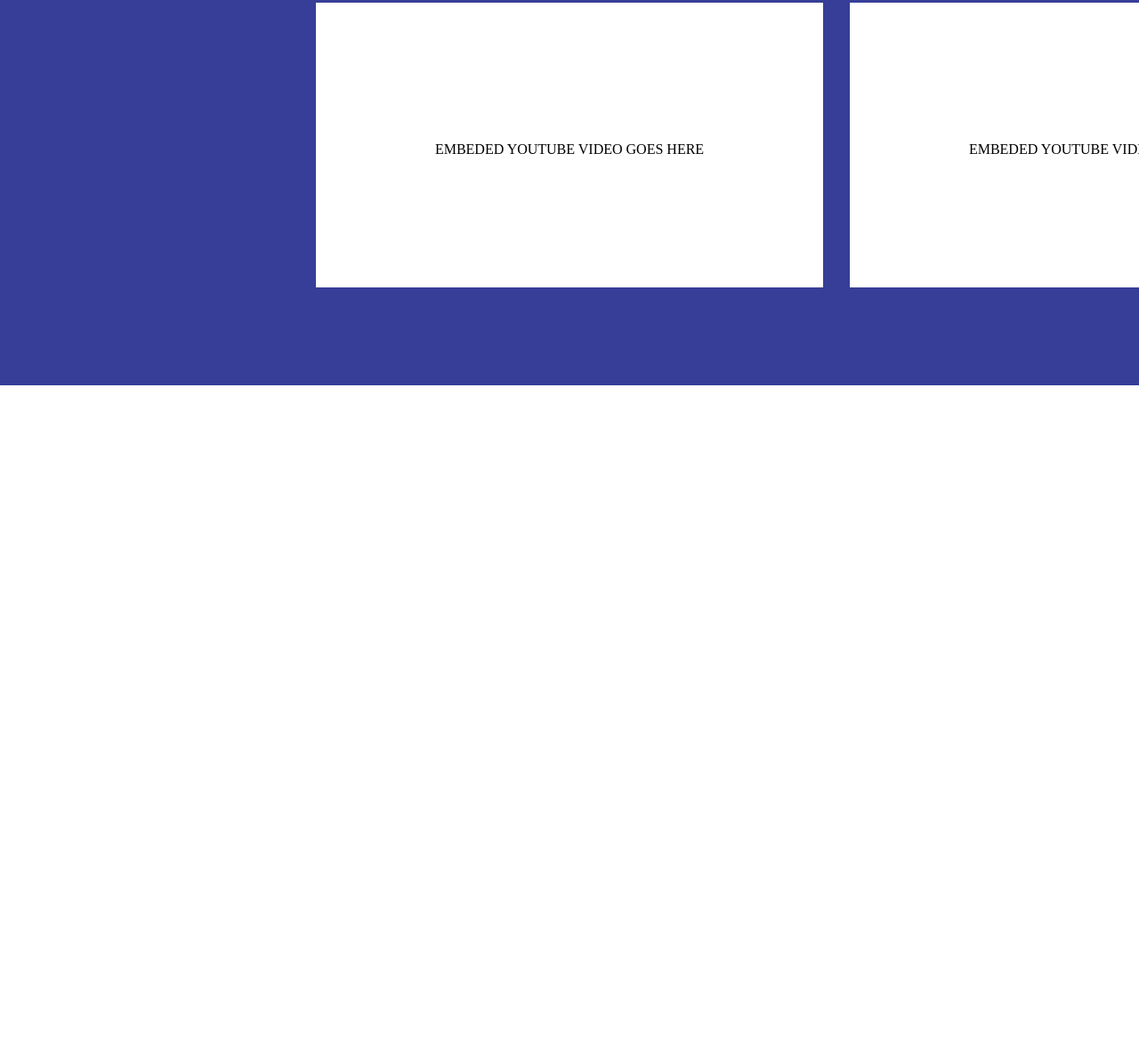
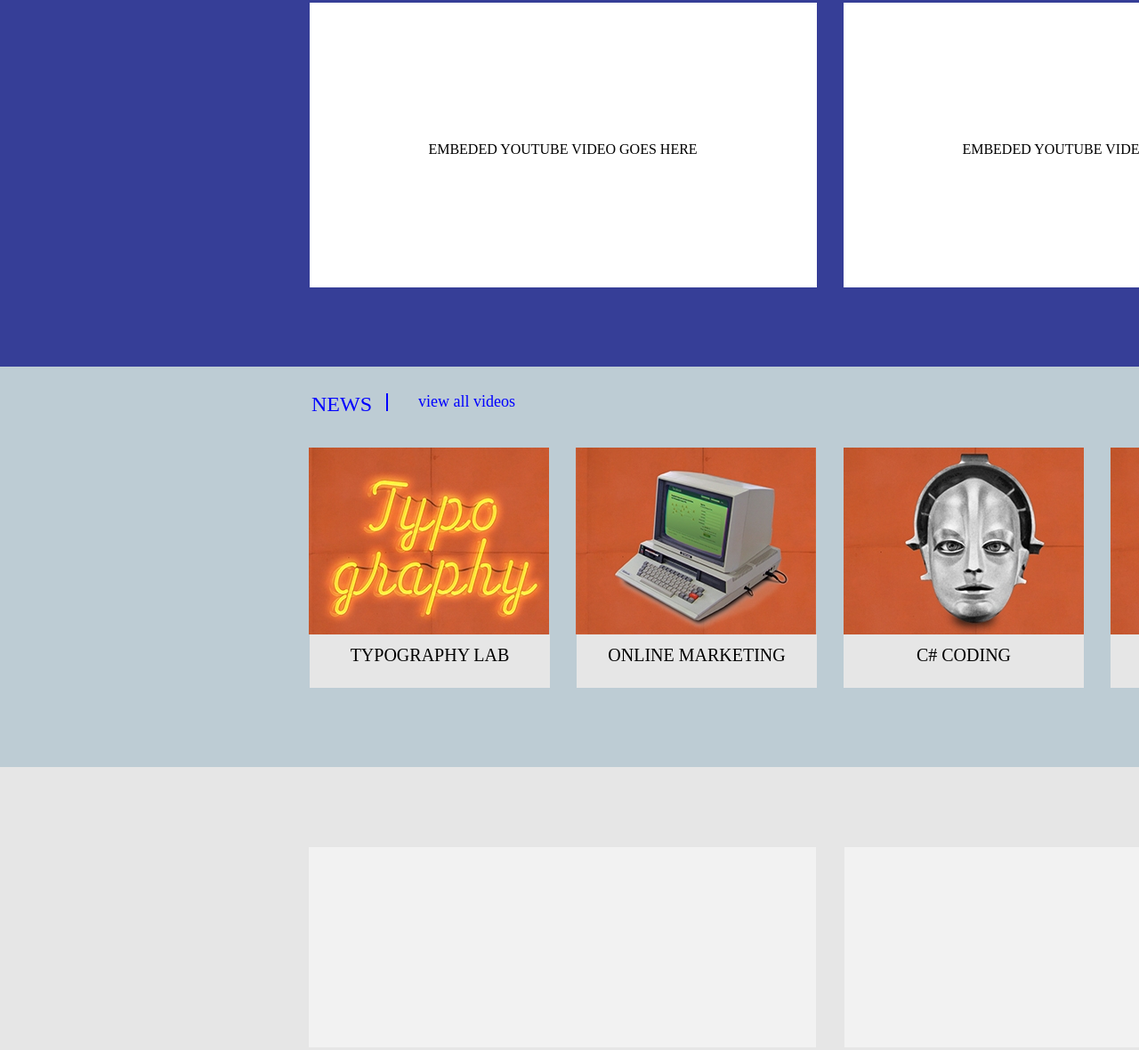
Before and after one commit to Giorgi-Dzamanashvili/lesson8, a plain HTML site: page index.html in a window 1280 px wide. Shown: the part 710-1890 px from the top of the page at 89% size. Before the commit the page ends 1143 px from the top, so only its background shows below. Drawn offline with Linux system fonts and the light colour scheme.

Commit message:
add last box

```diff
--- a/css/style.css
+++ b/css/style.css
@@ -27,7 +27,7 @@
 /*pirveli section*/
 .section {
 	margin-top: 20px;
-	width: 1880px;
+	width: 1865px;
 	height: 520px;
 	background-color: #E6E6E6;
 }
@@ -56,8 +56,8 @@
 	position: relative;
 	display: flex;
 	justify-content: space-between;
-	width: 1880px;
-	height: 520px;
+	width: 1865px;
+	height: 499.33px;
 	background-color: #363E97;
 }
 .yuti{
@@ -99,3 +99,82 @@
 	color: white;
 	font-size: 18px;
 }
+/*mesame section*/
+.section3{
+	position: relative;
+	width: 1865px;
+	height: 450px;
+	background-color: #BDCCD4;
+	padding-top: 90.2px;
+}
+.suratebi{
+	display: flex;
+	justify-content: space-between;
+	width: 1172px;
+	height: 210px;
+	margin: 0 auto;
+}
+.divebi{
+	display: flex;
+	justify-content: space-between;
+	width: 1170px;
+	height: 60px;
+	margin-left: 348px;
+}
+.divi1{
+	width: 270px;
+	height: 60px;
+	background-color: #E6E6E6;
+	font-size: 20px;
+}
+.text1{
+	text-align: center;
+	margin-top: 13.7px;
+}
+.satauri4{
+	position: absolute;
+	left: 350px;
+	top: 30px;
+	color: blue;
+	font-size: 24px;
+}
+.satauri4::after {
+	display: inline-block;
+	content: " ";
+	width: 2px;
+	height: 20px;
+	background-color: blue;
+	margin-left: 10px;
+}
+.para4{
+	position: absolute;
+	left: 470px;
+	top: 30px;
+	color: blue;
+	font-size: 18px;
+
+}
+/*meotxe section*/
+.section4{
+	width: 1865px;
+	height: 345.46px;
+	background-color:#E6E6E6;
+}
+.zero{
+	padding-top: 90px;
+	margin: 0 auto;
+	display: flex;
+	justify-content: space-between;
+	width: 1172px;
+	height: 225px;
+}
+.pirveli{
+	width: 570px;
+	height: 225px;
+	background-color: #F2F2F2;
+}
+.meore{
+	width: 570px;
+	height: 225px;
+	background-color: #F2F2F2;
+}
--- a/index.html
+++ b/index.html
@@ -47,6 +47,30 @@
 		</div>
 	</section>
 
+	<section class="section3">
+			<h2 class="satauri4" > NEWS </h2>
+			<p class="para4"> view all videos </p>
+		<div class="suratebi">
+			<img src="img/Rectangle72.jpg" alt="image">
+			<img src="img/Rectangle73.jpg" alt="image">
+			<img src="img/Rectangle74.jpg" alt="image">
+			<img src="img/Rectangle75.jpg" alt="image">
+		</div>
+		<div class="divebi">
+			<div class="divi1"> <h2 class="text1"> TYPOGRAPHY LAB </h2> </div>
+			<div class="divi1"> <h2 class="text1"> ONLINE MARKETING </h2></div>
+			<div class="divi1"> <h2 class="text1"> C# CODING </h2></div>
+			<div class="divi1"> <h2 class="text1"> INTERFACE DESIGN </h2></div>
+		</div>
+	</section>
+
+	<section class="section4">
+		<div class="zero">
+			<div class="pirveli"> </div>
+			<div class="meore"> </div>
+		</div>
+	</section>
+
 
 </body>
 </html>
```
Also changed, not shown: img/Rectangle72.jpg (added), img/Rectangle73.jpg (added), img/Rectangle74.jpg (added), img/Rectangle75.jpg (added).
